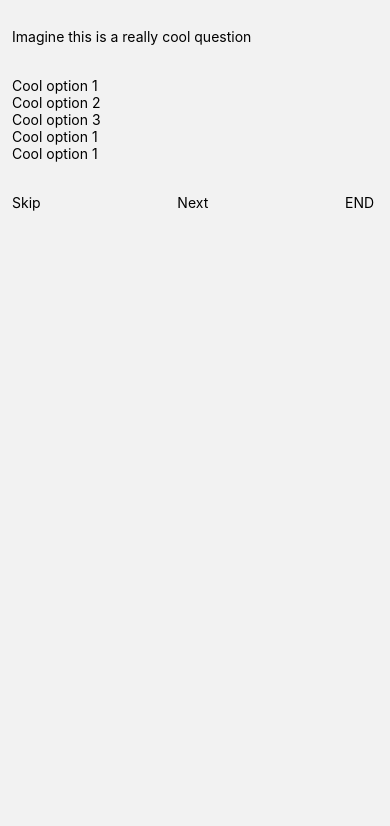
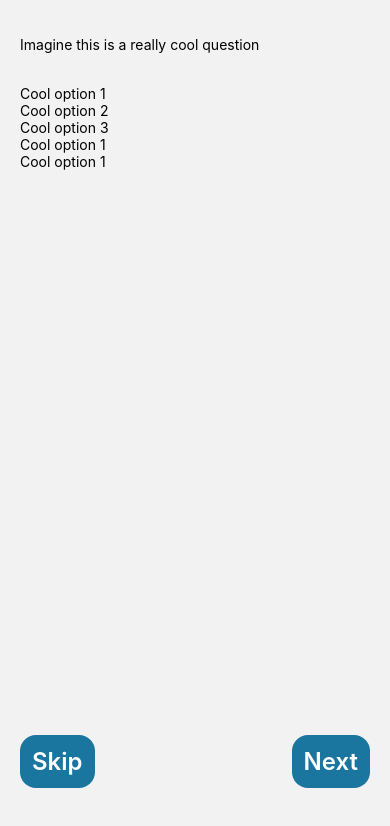
Before and after one commit to camara92/QuiApp_ReactNative_CAMARA, a React Native app: screen /Quiz in a window 390 px wide. Shown: the top 826 px of the page. Built offline with nearby package versions, Linux system fonts and the light colour scheme.

Commit message:
design screens des pages

```diff
--- a/screens/Quiz.js
+++ b/screens/Quiz.js
@@ -25,15 +25,15 @@ const Quiz = ({navigation}) => {
         </TouchableOpacity>
       </View>
       <View style={styles.bottom}>
-        <TouchableOpacity>
-          <Text>Skip</Text>
+        <TouchableOpacity style={styles.bouton}>
+          <Text style={styles.boutonText}>Skip</Text>
         </TouchableOpacity>
-        <TouchableOpacity>
-          <Text>Next</Text>
+        <TouchableOpacity style={styles.bouton}>
+          <Text style={styles.boutonText}>Next</Text>
         </TouchableOpacity>
-        <TouchableOpacity onPress={()=>navigation.navigate("Result")} >
+        {/* <TouchableOpacity onPress={()=>navigation.navigate("Result")} >
           <Text>END </Text>
-        </TouchableOpacity>
+        </TouchableOpacity> */}
       </View>
     </View>
   )
@@ -43,19 +43,40 @@ export default Quiz
 
 const styles = StyleSheet.create({
   container:{
-    padding: 12,
-    height: '100%'
+    // padding: 12,
+    // height: '100%'
+    paddingTop :20,
+    paddingHorizontal :20,
+    height:'100%'
 
   },
   top:{
-    marginVertical :16
+    marginVertical :16,
+
   }, options:{
     marginVertical:16,
-    felx: 1
-  }, bottom:{
+    felx: 1,
+    height: '75%'
+  },
+  bottom:{
     marginBottom:12,
     paddingVertical:16,
     justifyContent:'space-between',
     flexDirection:'row'
+  },
+  bouton:{
+
+    backgroundColor: "#1A759F",
+    padding: 12 ,
+    borderRadius: 16,
+    alignItems:'center',
+    marginBottom: 20
+
+  },
+  boutonText:{
+    fontSize: 24,
+    fontWeight :'600',
+    color:'white',
+
   }
 })
--- a/screens/home.js
+++ b/screens/home.js
@@ -12,7 +12,7 @@ const Home = ({navigation}) => {
        resizeMode ="contain" />
       </View>
       <TouchableOpacity onPress={()=>navigation.navigate("Quiz")} style={styles.bouton}>
-        <Text style={styles.start}>Start Go </Text>
+        <Text style={styles.boutonText}>Start Go </Text>
       </TouchableOpacity>
 
     </View>
@@ -31,7 +31,8 @@ const styles = StyleSheet.create({
     banner:{
         height :300,
         width: "100%",
-        backgroundColor: "white"
+        backgroundColor: "white",
+
 
 
     },
@@ -50,7 +51,7 @@ const styles = StyleSheet.create({
       marginBottom: 20
 
     },
-    start:{
+    boutonText:{
       fontSize: 24,
       fontWeight :'600',
       color:'white',
```
